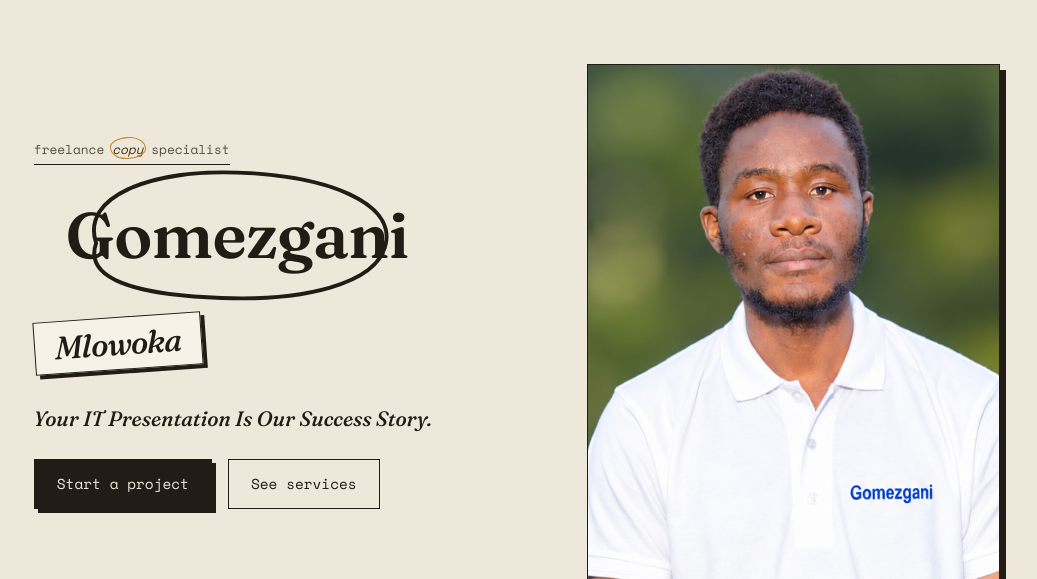
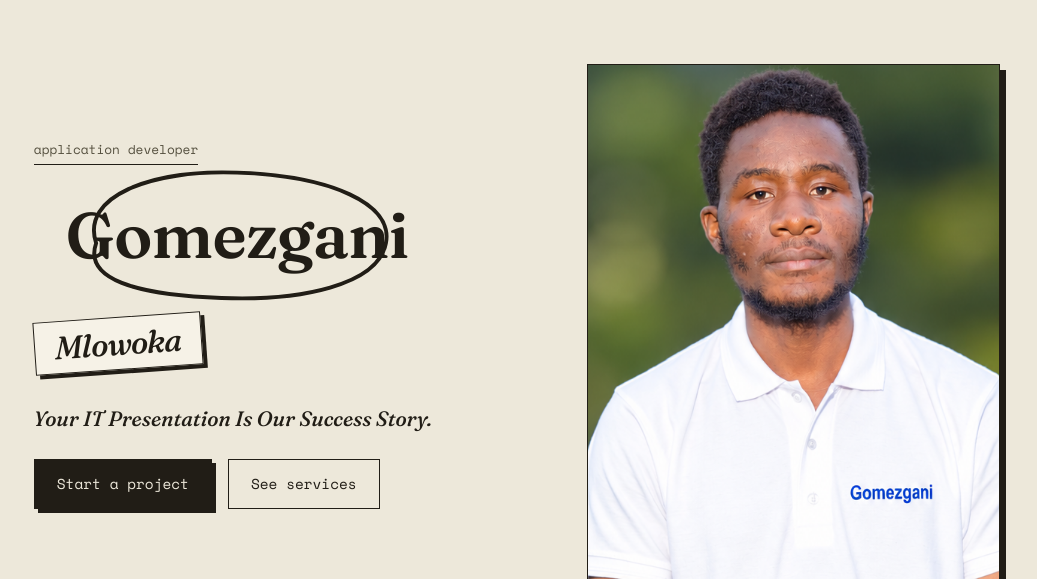
Before and after one commit to gomezganimlowoka/GomezganiProfile, a Flask app: page / in a window 1280 px wide. Shown: the part 81-660 px from the top of the page, without its empty margins (123-1160 px from the left). Run offline with Flask 3, Linux system fonts and the light colour scheme.

Commit message:
modefy the hero section

```diff
--- a/templates/home.html
+++ b/templates/home.html
@@ -3,7 +3,7 @@
 
 <section class="hero">
   <div class="hero-text">
-    <p class="eyebrow-tag">Freelance <span class="circle-word">copy</span> specialist</p>
+    <p class="eyebrow-tag"> Application Developer</p>
 
     <h1 class="hero-title">
       <span class="name-badge">
```
